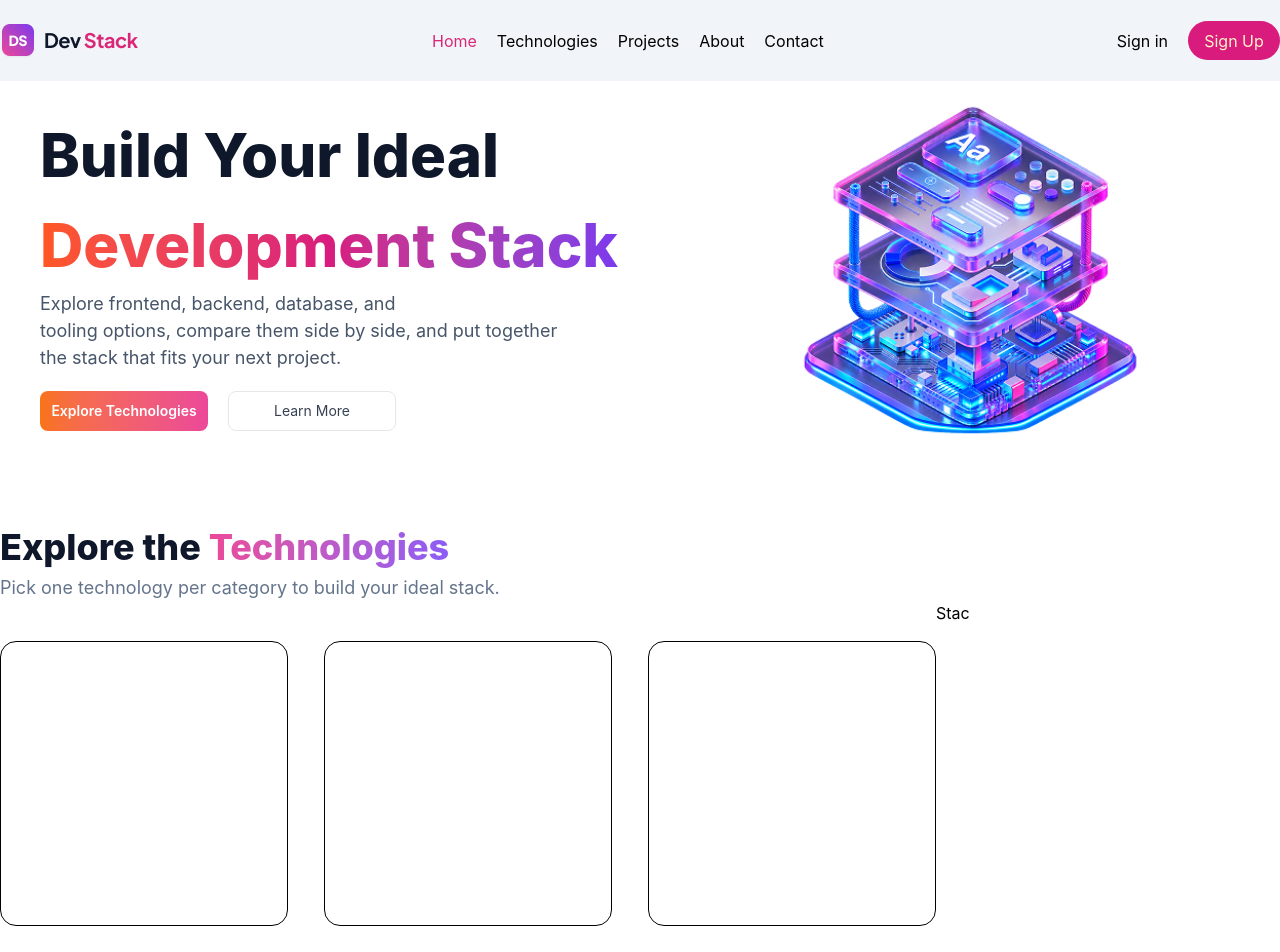
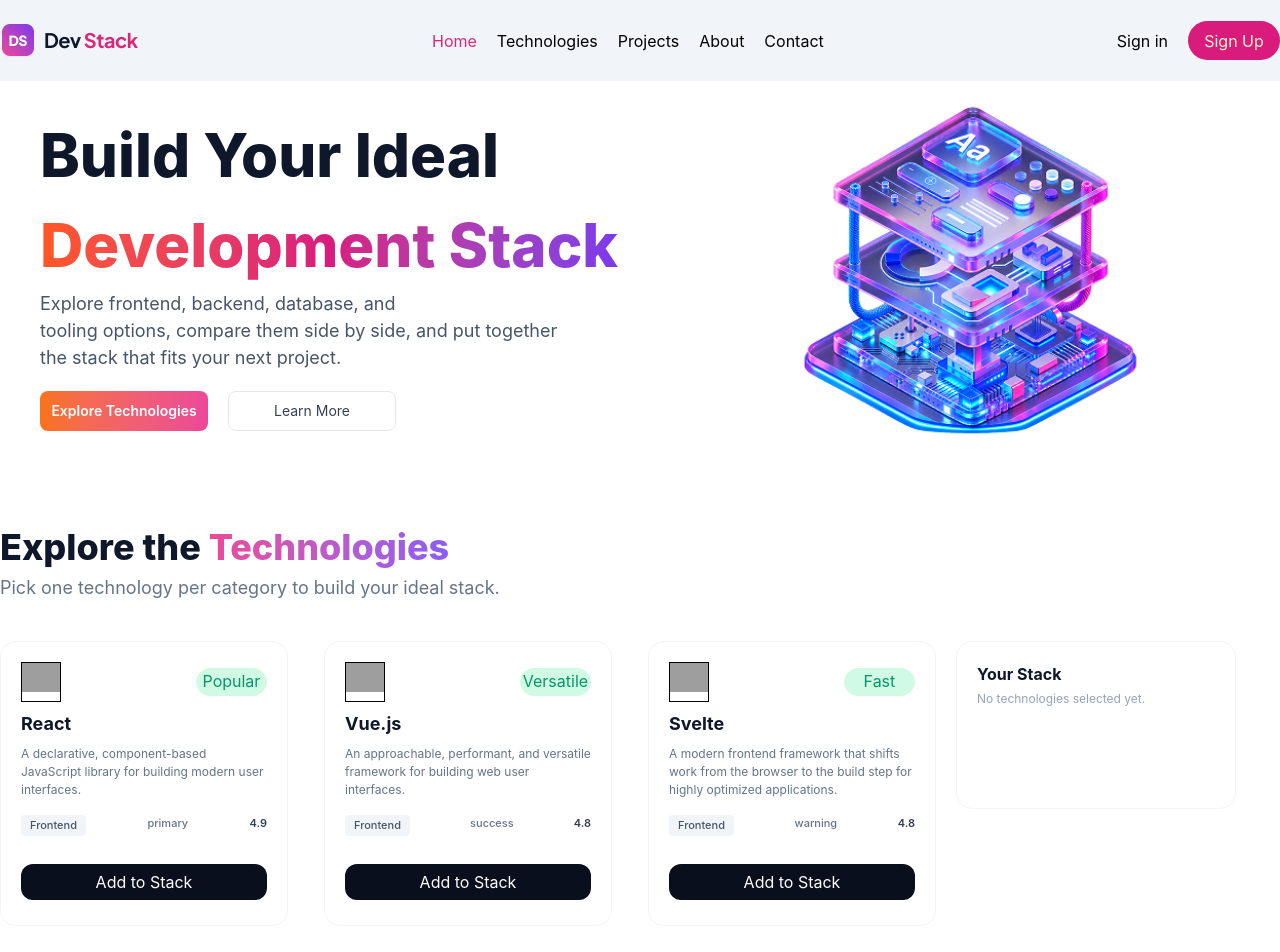
Before and after one commit to AtiqurRahmanLabib/DEV-STACK, a React (Vite) app: page / in a window 1280 px wide. Shown: the top 952 px of the page. Built offline with nearby package versions, Linux system fonts and the light colour scheme; grey boxes are pictures that could not be loaded.

Commit message:
added technology card

```diff
--- a/src/Components/ Technologies/ Technologies.tsx
+++ b/src/Components/ Technologies/ Technologies.tsx
@@ -23,14 +23,16 @@ const Technologies = ({ technologiesPromise }: PropType) => {
         Pick one technology per category to build your ideal stack.
       </p>
 
-      <div className="flex">
+      <div className="flex gap-5">
         <div className="grid grid-cols-3 gap-9 mt-10">
           {technologiesData.map((technologyData) => (
             <TechnologyCard technologyData={technologyData}></TechnologyCard>
           ))}
         </div>
 
-        <Stack></Stack>
+        <div className="mt-10">
+          <Stack></Stack>
+        </div>
       </div>
     </div>
   );
--- a/src/Components/ Technologies/Stack.tsx
+++ b/src/Components/ Technologies/Stack.tsx
@@ -1,11 +1,12 @@
-
-
 const Stack = () => {
-    return (
-        <div>
-            <h1>Stac</h1>
-        </div>
-    );
+  return (
+    <div>
+      <div className="w-70 h-42 rounded-2xl border border-[#F1F5F9] p-5">
+        <h1 className="text-[16px] font-bold text-[#0F172A]">Your Stack</h1>
+        <p className="text-[12px] text-[#94A3BB] mt-1">No technologies selected yet.</p>
+      </div>
+    </div>
+  );
 };
 
 export default Stack;
--- a/src/Components/ Technologies/TechnologyCard.tsx
+++ b/src/Components/ Technologies/TechnologyCard.tsx
@@ -6,7 +6,31 @@ interface PropType {
 const TechnologyCard = ({ technologyData }: PropType) => {
   return (
     <div>
-      <div className="border  w-[288px] h-71.25 rounded-2xl"></div>
+      <div className="border border-[#F1F5F9] w-[288px] h-71.25 rounded-2xl p-5">
+        <div className="flex justify-between items-center">
+          <div className="w-10 h-10 border">
+            <img src={technologyData.icon} alt="" />
+          </div>
+          <div className="w-[71.11px] h-7 bg-[#D1FAE5] border-[#D1FAE5] text-[#059669] rounded-full border text-center">
+            <p>{technologyData.badgeText}</p>
+          </div>
+        </div>
+        <h1 className="font-bold text-[18px] text-[#0F172A] mt-2">
+          {technologyData.name}
+        </h1>
+        <p className="text-[12px] text-[#64748B] mt-2">
+          {technologyData.description}
+        </p>
+        <div className="flex justify-between mt-4">
+          <div className="bg-[#F1F5F9] w-16.25 h-5.25 rounded-sm text-center content-center">
+            <h1 className="text-[#475569] text-[11px] font-medium">{technologyData.tags}</h1>
+          </div>
+          <h1 className="text-[#64748B] font-medium text-[11px]">{technologyData.badgeVariant}</h1>
+          <p className="text-[#334155] text-[11px] font-semibold">{technologyData.rating}</p>
+
+        </div>
+        <button className="bg-[#0A0F1D] text-white w-61.5 h-9 rounded-xl mt-7">Add to Stack</button>
+      </div>
     </div>
   );
 };
```
